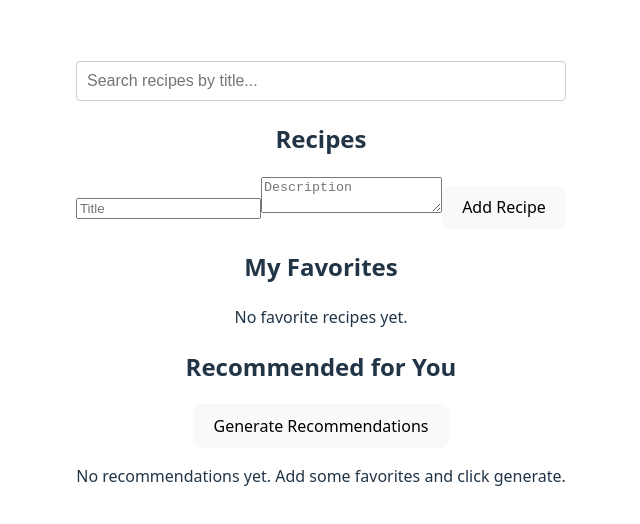
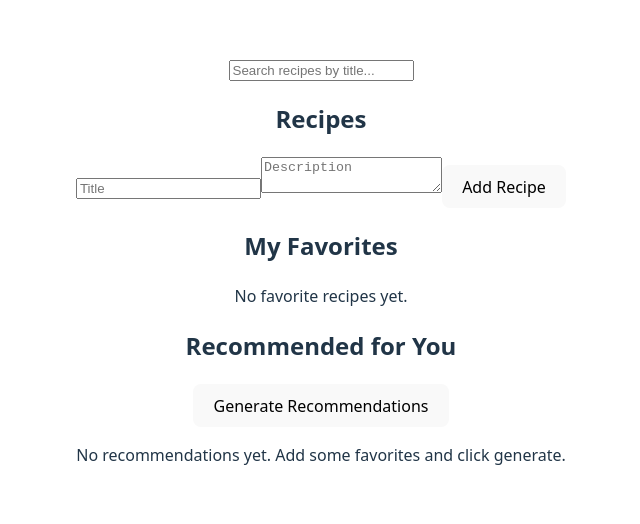
Before and after one commit to bblack-jewENT/alx-fe-reactjs, a React (Vite) app in the folder recipe-sharing-app/: page / in a window 1280 px wide. Shown: the part 130-654 px from the top of the page, without its empty margins (319-959 px from the left). Built offline with nearby package versions, Linux system fonts and the light colour scheme.

Commit message:
Update SearchBar.jsx
Add class name and remove inline css.

```diff
--- a/recipe-sharing-app/src/components/SearchBar.jsx
+++ b/recipe-sharing-app/src/components/SearchBar.jsx
@@ -14,19 +14,11 @@ const SearchBar = () => {
   return (
     <div style={{ marginBottom: "20px" }}>
       <input
+        className="searchBar-input"
         type="text"
         placeholder="Search recipes by title..."
         value={searchTerm}
         onChange={handleChange}
-        style={{
-          width: "100%",
-          padding: "10px",
-          marginTop: "25px",
-          fontSize: "16px",
-          border: "1px solid #ccc",
-          borderRadius: "4px",
-          boxSizing: "border-box",
-        }}
       />
     </div>
   );
```
